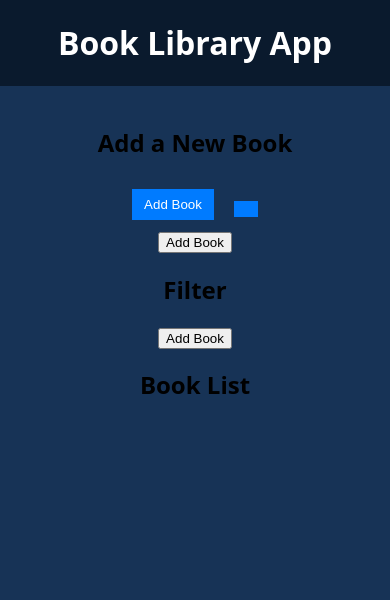
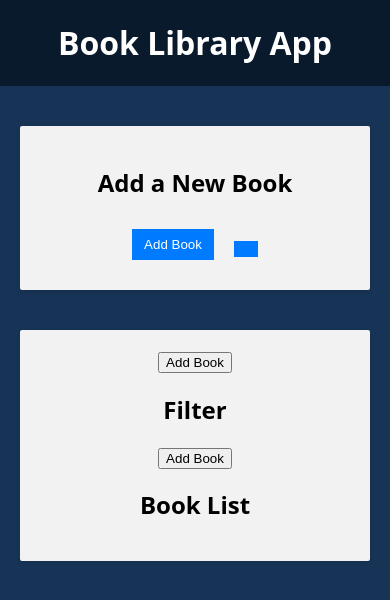
Before and after one commit to mkrtchyantigran/book-library-TypeScript-Redux, a React (Vite) app: page / in a window 390 px wide. Shown: the top 600 px of the page. Built offline with nearby package versions, Linux system fonts and the light colour scheme.

Commit message:
add sytles .app-block, .app-main, .app-right-column, and media

```diff
--- a/src/App.css
+++ b/src/App.css
@@ -11,3 +11,47 @@
     width: 100%;
     margin-bottom: 20px;
 }
+
+.app-main {
+    display: flex;
+    justify-content: space-between;
+    width: 80%;
+    margin-bottom: 20px;
+}
+
+.app-left-column {
+    flex: 1;
+    flex-basis: 35%;
+    display: flex;
+    align-items: center;
+    align-self: flex-start;
+}
+
+.app-right-column {
+    padding: 20px;
+    margin: 20px;
+    background: #f2f2f2;
+    border-radius: 2px;
+    box-shadow: 0 2px 4px rgba(0, 0, 0, 0.1);
+}
+
+.app-block {
+    padding: 20px;
+    margin: 20px;
+    background: #f2f2f2;
+    border-radius: 2px;
+    box-shadow: 0 2px 4px rgba(0, 0, 0, 0.1);
+}
+
+@media screen and (max-width: 1024px) {
+    .app-main {
+        width: 100%;
+        flex-direction: column;
+    }
+
+    .app-left-column,
+    app-right-column {
+        flex-basis: 100%;
+        align-self: unset;
+    }
+}
```
